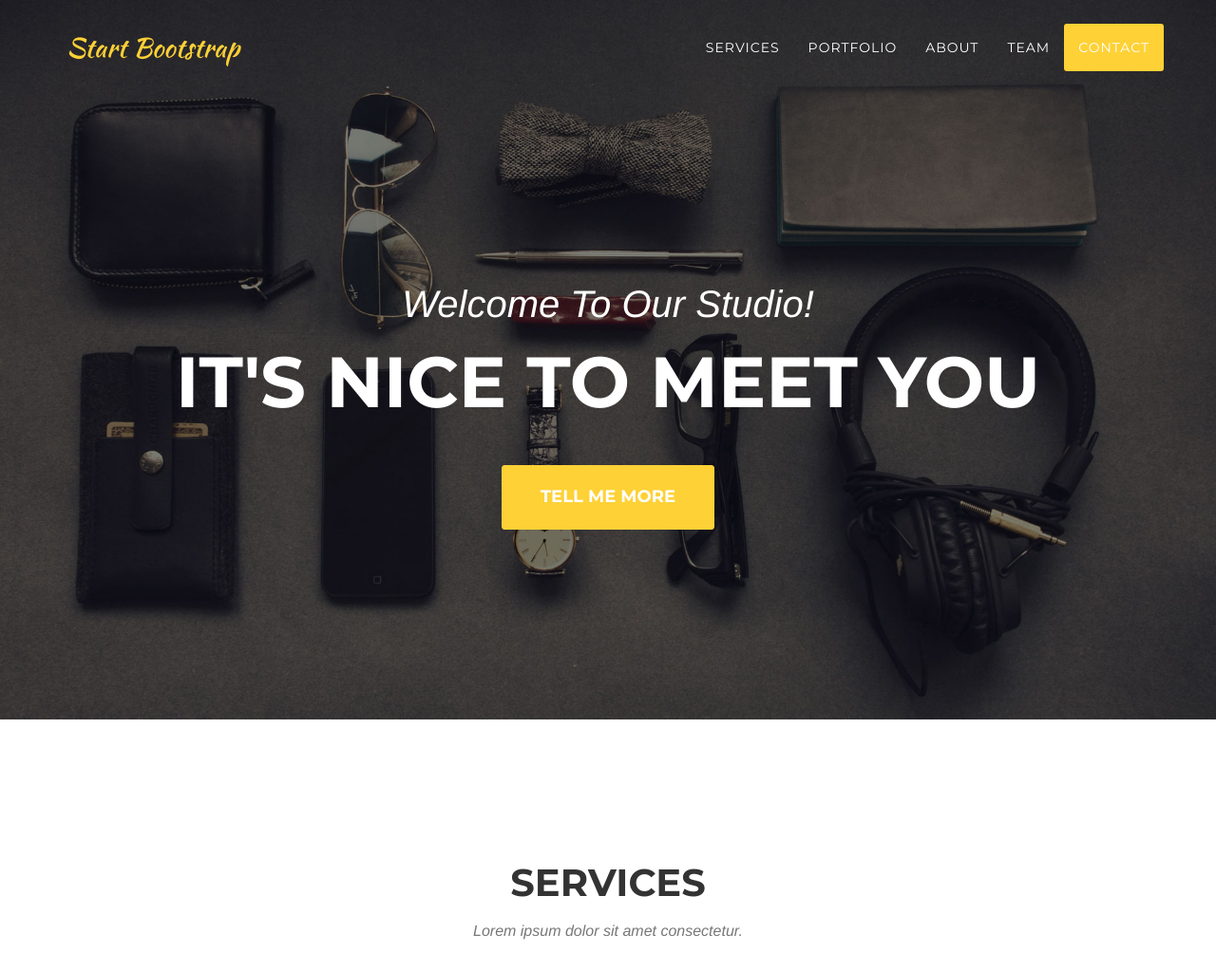
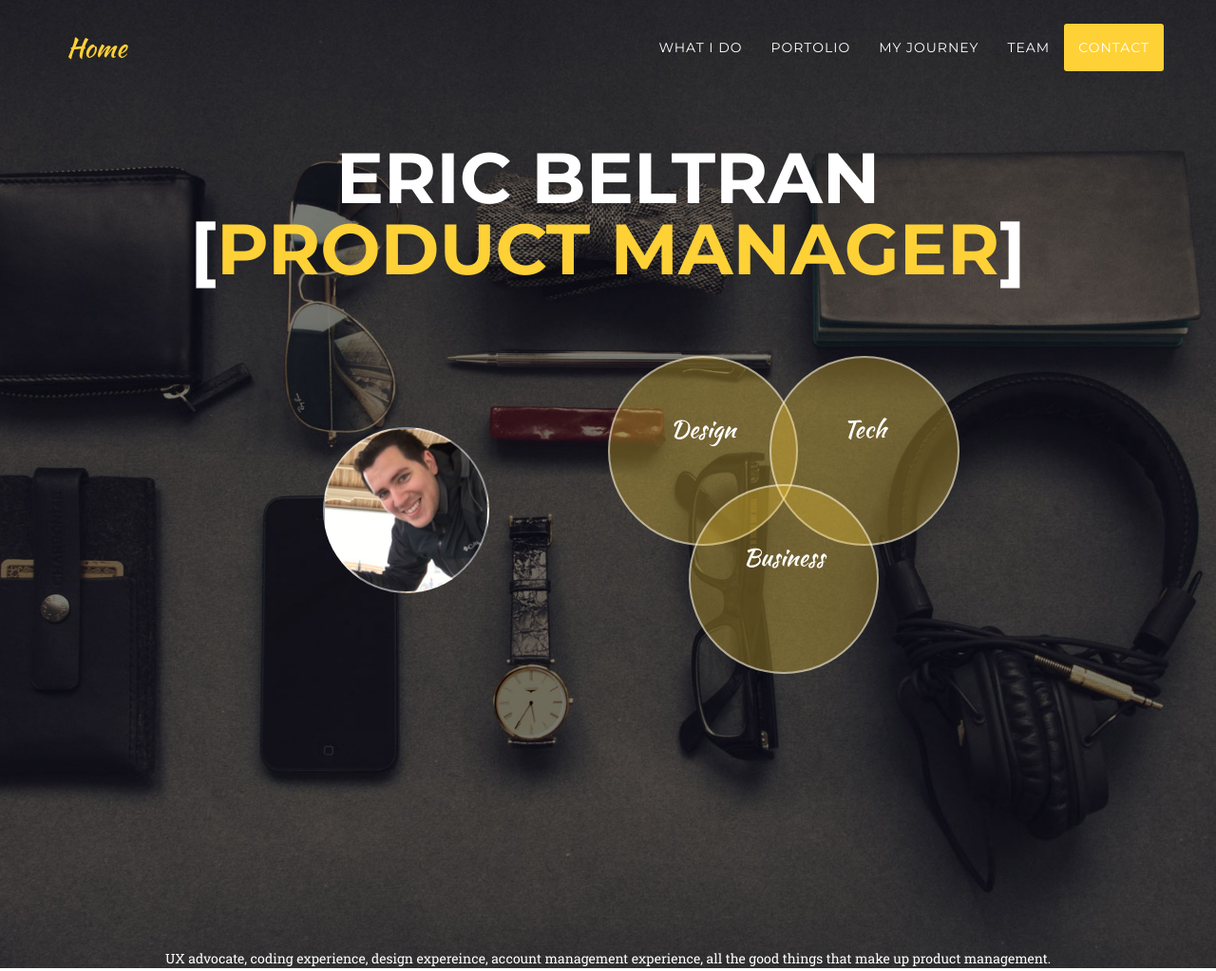
Before and after one commit to ericjbeltran/ericjbeltran.github.io, a website: page index.html in a window 1280 px wide. Shown: the top 1023 px of the page at 95% size. Drawn offline with nearby package versions, Linux system fonts and the light colour scheme; a web font is replaced by a local one.

Commit message:
css updates, index.html updates, added profile photo

```diff
--- a/css/agency.css
+++ b/css/agency.css
@@ -238,12 +238,11 @@ header {
   color: white;
 }
 header .intro-text {
-  padding-top: 100px;
+  padding-top: 150px;
   padding-bottom: 50px;
 }
 header .intro-text .intro-lead-in {
-  font-family: "Droid Serif", "Helvetica Neue", Helvetica, Arial, sans-serif;
-  font-style: italic;
+  font-family: "Montserrat", "Helvetica Neue", Helvetica, Arial, sans-serif;
   font-size: 22px;
   line-height: 22px;
   margin-bottom: 25px;
@@ -256,15 +255,53 @@ header .intro-text .intro-heading {
   line-height: 50px;
   margin-bottom: 25px;
 }
+/*////////////*/
+/*Venn diagram*/
+/*////////////*/
+.venn-container{
+  width: 400px;
+  height: 350px;
+  margin: 75px 50%;
+}
+.venn {
+  float: left;
+  height: 200px;
+  width: 200px;
+  line-height: 150px;
+  border: 2px solid rgba(255, 255, 255, .5);
+  border-radius: 100px;
+  background: rgba(254, 209, 54, .3);
+  font-family: "Kaushan Script", "Helvetica Neue", Helvetica, Arial, cursive;
+  font-size: 25px;
+  color: #fff;
+  text-align: center;
+  position: relative;
+  margin: 0 auto;
+}
+.tech {
+  left: -30px;
+}
+.biz {
+  left: 85px;
+  bottom: 65px;
+}
+.profile {
+  right: 500px;
+  top: -125px;
+  height: 175px;
+  width: 175px;
+  background-image: url('../img/team/eric_b.jpg');
+  background-size: cover;
+}
+
 @media (min-width: 768px) {
   header .intro-text {
-    padding-top: 300px;
+    padding-top: 150px;
     padding-bottom: 200px;
   }
   header .intro-text .intro-lead-in {
-    font-family: "Droid Serif", "Helvetica Neue", Helvetica, Arial, sans-serif;
-    font-style: italic;
-    font-size: 40px;
+    font-family: "Montserrat", "Helvetica Neue", Helvetica, Arial, sans-serif;
+    font-size: 22px;
     line-height: 40px;
     margin-bottom: 25px;
   }
--- a/index.html
+++ b/index.html
@@ -9,7 +9,7 @@
     <meta name="description" content="">
     <meta name="author" content="">
 
-    <title>Agency - Start Bootstrap Theme</title>
+    <title>Eric Beltran</title>
 
     <!-- Bootstrap Core CSS -->
     <link href="vendor/bootstrap/css/bootstrap.min.css" rel="stylesheet">
@@ -22,7 +22,7 @@
     <link href='https://fonts.googleapis.com/css?family=Roboto+Slab:400,100,300,700' rel='stylesheet' type='text/css'>
 
     <!-- Theme CSS -->
-    <link href="css/agency.min.css" rel="stylesheet">
+    <link href="css/agency.css" rel="stylesheet">
 
     <!-- HTML5 Shim and Respond.js IE8 support of HTML5 elements and media queries -->
     <!-- WARNING: Respond.js doesn't work if you view the page via file:// -->
@@ -43,7 +43,7 @@
                 <button type="button" class="navbar-toggle" data-toggle="collapse" data-target="#bs-example-navbar-collapse-1">
                     <span class="sr-only">Toggle navigation</span> Menu <i class="fa fa-bars"></i>
                 </button>
-                <a class="navbar-brand page-scroll" href="#page-top">Start Bootstrap</a>
+                <a class="navbar-brand page-scroll" href="#page-top">Home</a>
             </div>
 
             <!-- Collect the nav links, forms, and other content for toggling -->
@@ -53,13 +53,13 @@
                         <a href="#page-top"></a>
                     </li>
                     <li>
-                        <a class="page-scroll" href="#services">Services</a>
+                        <a class="page-scroll" href="#services">What I Do</a>
                     </li>
                     <li>
-                        <a class="page-scroll" href="#portfolio">Portfolio</a>
+                        <a class="page-scroll" href="#portfolio">Portolio</a>
                     </li>
                     <li>
-                        <a class="page-scroll" href="#about">About</a>
+                        <a class="page-scroll" href="#about">My Journey</a>
                     </li>
                     <li>
                         <a class="page-scroll" href="#team">Team</a>
@@ -78,9 +78,19 @@
     <header>
         <div class="container">
             <div class="intro-text">
-                <div class="intro-lead-in">Welcome To Our Studio!</div>
-                <div class="intro-heading">It's Nice To Meet You</div>
-                <a href="#services" class="page-scroll btn btn-xl">Tell Me More</a>
+                <div class="intro-heading">Eric Beltran<br /> [<span class="text-primary">Product Manager</span>]</div>
+                <div class="venn-container">
+                  <div class="venn design">Design</div>
+                  <div class="venn tech">Tech</div>
+                  <div class="venn biz">Business</div>
+                  <div class="venn profile"></div>
+                </div>
+                </div>
+                <div class="intro-lead-in">UX advocate, coding experience, design expereince, account management experience, all the good things that make up product management.</div>
+
+                <!--Learn About Eric button
+                <a href="#services" class="page-scroll btn btn-xl">Learn about Eric</a>
+                -->
             </div>
         </div>
     </header>
```
Also changed, not shown: img/team/eric_b.jpg (added).
